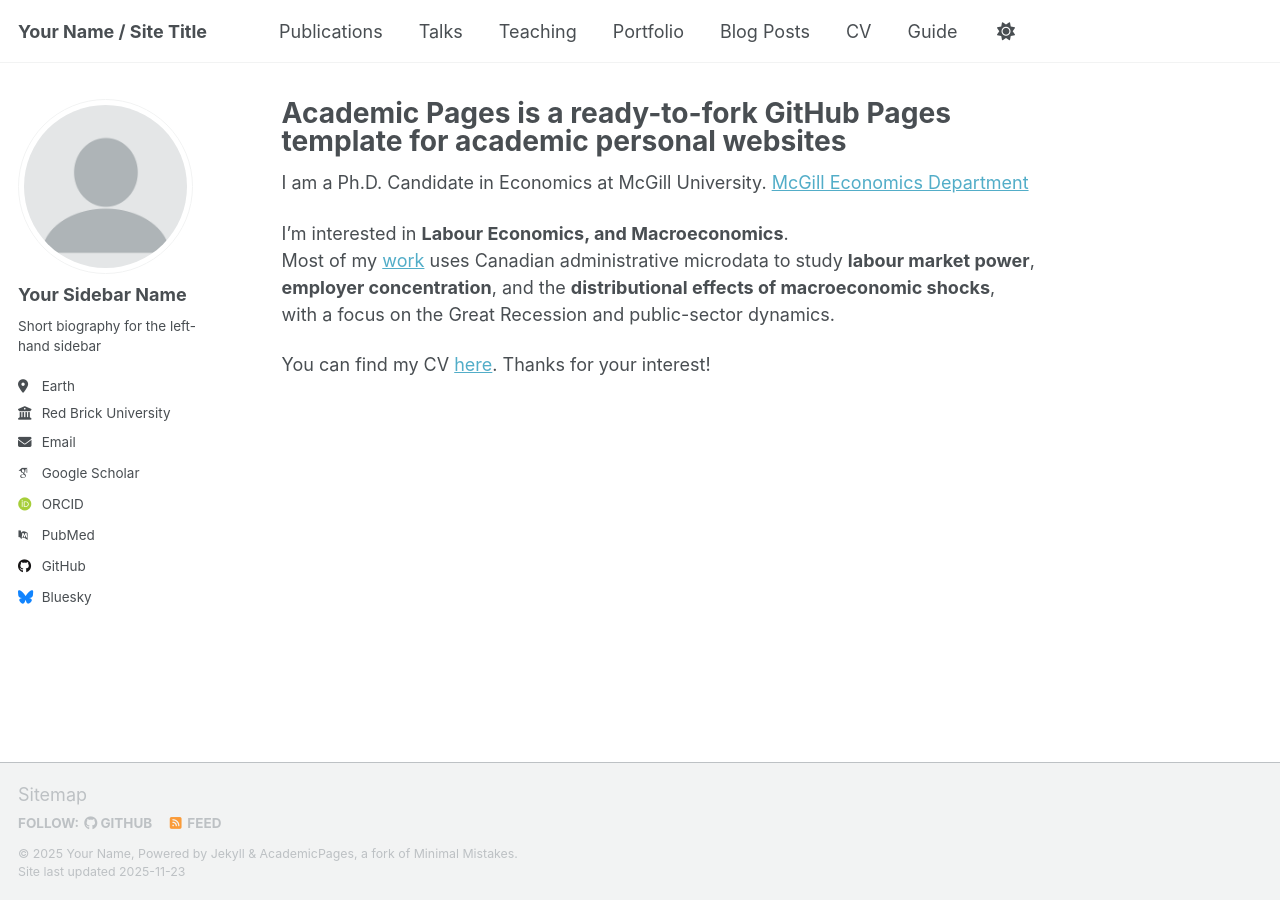
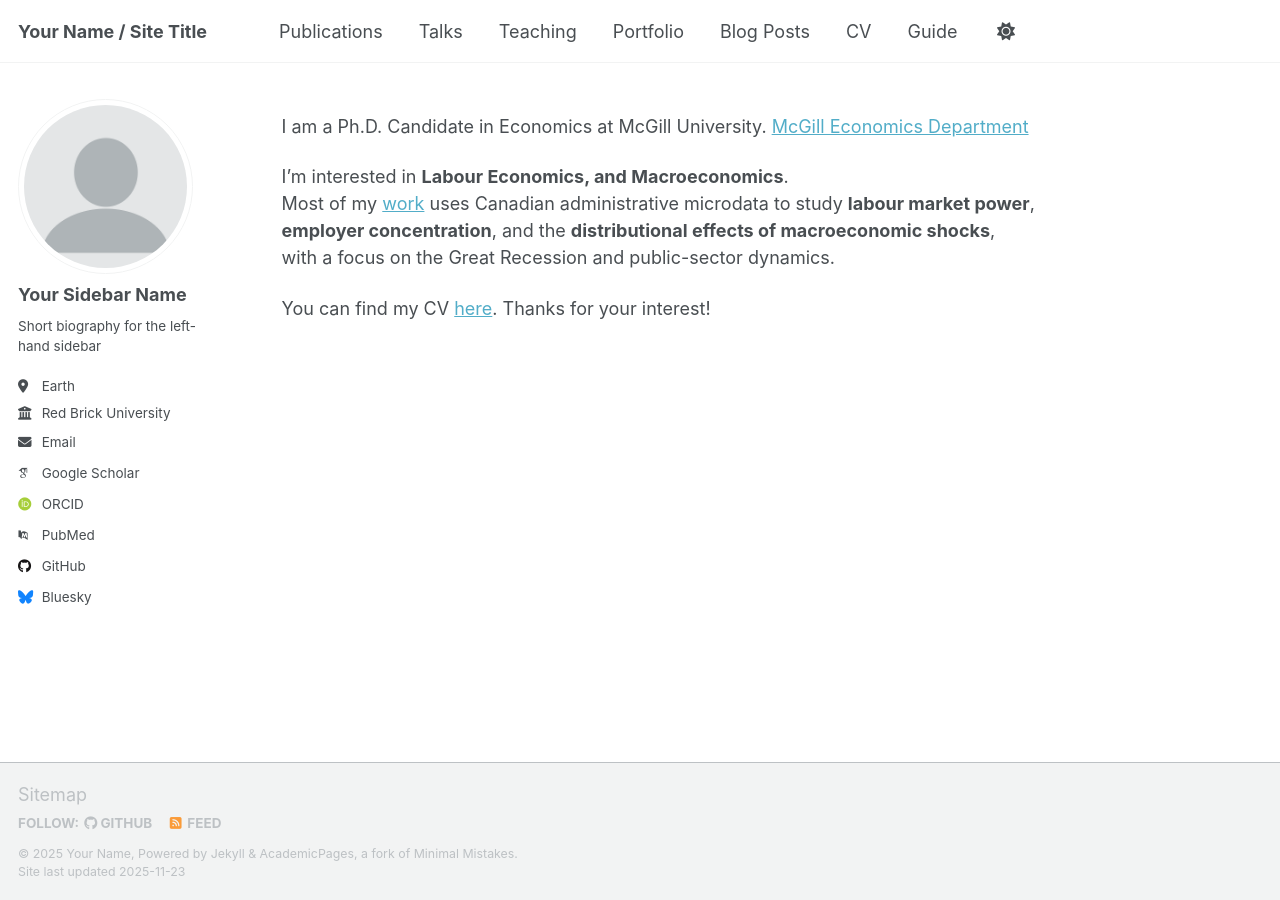
Before and after one commit to Guy-Djolaud/Guy-Djolaud.github.io, a Jekyll site: the page built from _pages/about.md, in a window 1280 px wide. Built offline with Jekyll 4.4.1, drawn with Linux system fonts in a browser that asks for light colours; some web fonts are replaced; a script that is not in the unit is left out.

Commit message:
Update about.md

```diff
--- a/_pages/about.md
+++ b/_pages/about.md
@@ -1,6 +1,6 @@
 ---
 permalink: /
-title: "Academic Pages is a ready-to-fork GitHub Pages template for academic personal websites"
+title: ""
 author_profile: true
 redirect_from:
   - /about/
@@ -10,7 +10,7 @@ redirect_from:
 I am a Ph.D. Candidate in Economics at McGill University. [McGill Economics Department](https://www.mcgill.ca/economics/graduates/instream-students)
 
 I'm interested in **Labour Economics, and Macroeconomics**. <br/>
-Most of my [work](https://research) uses Canadian administrative microdata to study **labour market power**,
+Most of my [work](https:/research) uses Canadian administrative microdata to study **labour market power**,
 **employer concentration**, and the **distributional effects of macroeconomic shocks**,
 with a focus on the Great Recession and public-sector dynamics.
 
```
